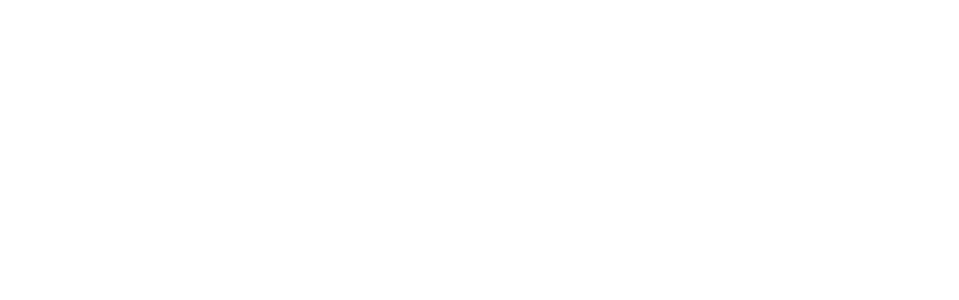
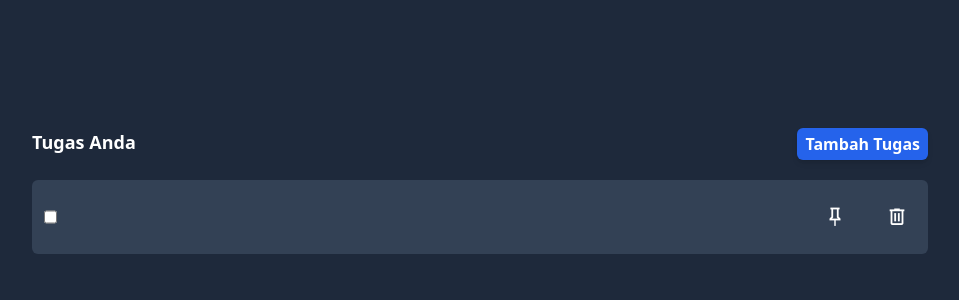
Before and after one commit to Fahri-Akbar/TO-DO_LIST, a PHP site: page / in a window 1280 px wide. Before the commit the part shown is empty. Shown: the top 300 px of the page, without its empty margins (160-1119 px from the left). Run offline with PHP 8.4, Linux system fonts and the light colour scheme; tables that the repository leaves empty or names only in its code hold one stand-in row (values such as "Sample post"); data that the repository does not hold is empty; a stand-in replaces the project's code that opens the database connection; some libraries are stand-ins or nearby versions.

Commit message:
Membuat Tampilan Halaman Utama

```diff
--- a/index.php
+++ b/index.php
@@ -1,11 +1,50 @@
+<?php
+    require 'Database/koneksi.php';
+
+    $querySelect = "SELECT * FROM tugas";
+    $getTugas = mysqli_query($connect, $querySelect);
+?>
+
 <!DOCTYPE html>
 <html lang="en">
 <head>
     <meta charset="UTF-8">
     <meta name="viewport" content="width=device-width, initial-scale=1.0">
-    <title>Documentt</title>
+    <script src="https://cdn.tailwindcss.com"></script>
+    <link rel="stylesheet" href="https://cdn.jsdelivr.net/npm/@mdi/font@7.4.47/css/materialdesignicons.min.css">
+
+    <title>To Do List App</title>
 </head>
-<body>
+<body class="bg-slate-800">
+    <div class="w-full h-full flex flex-col justify-center items-center space-y-5">
 
+        <!-- Head -->
+        <div class="w-[70%] mt-[10%] flex justify-between">
+            <h1 class="font-bold text-lg text-white">Tugas Anda</h1>
+            <button class="px-2 py-1 rounded-md bg-blue-600 hover:bg-blue-700 text-white font-semibold shadow-md active:scale-90 duration-500">Tambah Tugas</button>
+        </div>
+
+        <!-- Body -->
+         <div class="w-[70%] max-h-[50%] space-y-3">
+            <?php while ($row = mysqli_fetch_array($getTugas)): ?>
+                <div class="w-full pl-3 bg-slate-700 text-white rounded-md hover:scale-100 duration-500 flex justify-between">
+                    <div class="flex py-5">
+                        <input type="checkbox" class="mr-3 accent-green-500">
+                        <p class="font-semibold"><?= $row['Tugas'] ?></p>
+                    </div>
+
+                    <div class="w-max h-full flex">
+                        <button class="py-5 px-5 hover:bg-slate-500 duration-500">
+                            <i class="mdi mdi-pin-outline" style="font-size: 22px;"></i>
+                        </button>
+
+                        <button class="py-5 px-5 hover:bg-red-500 duration-500 rounded-r-md">
+                            <i class="mdi mdi-trash-can-outline" style="font-size: 22px;"></i>
+                        </button>
+                    </div>
+                </div>
+            <?php endwhile; ?>
+         </div>
+    </div>
 </body>
 </html>
```
